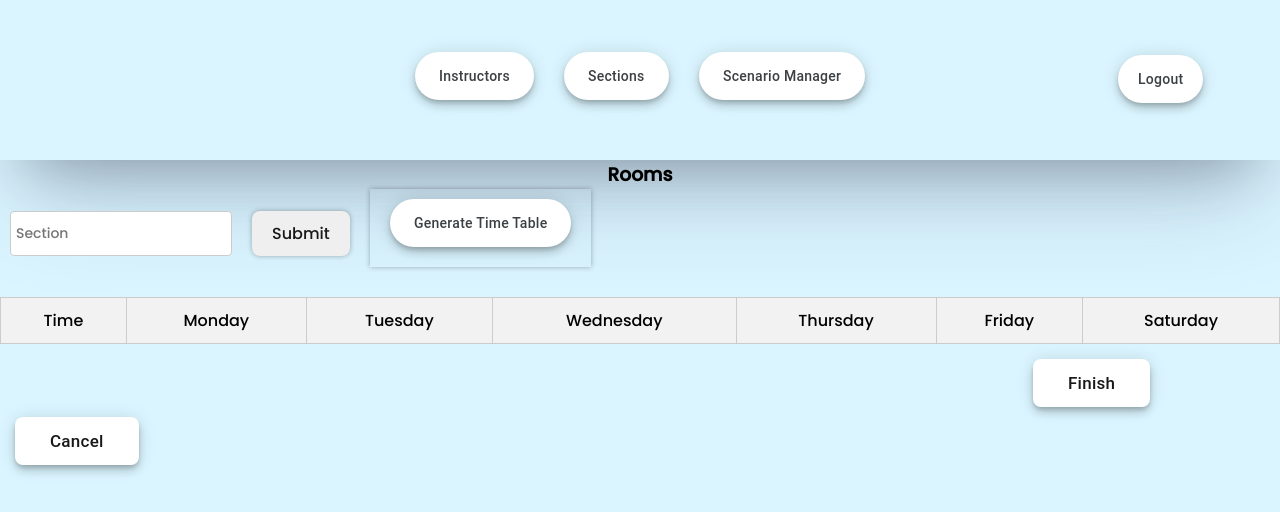
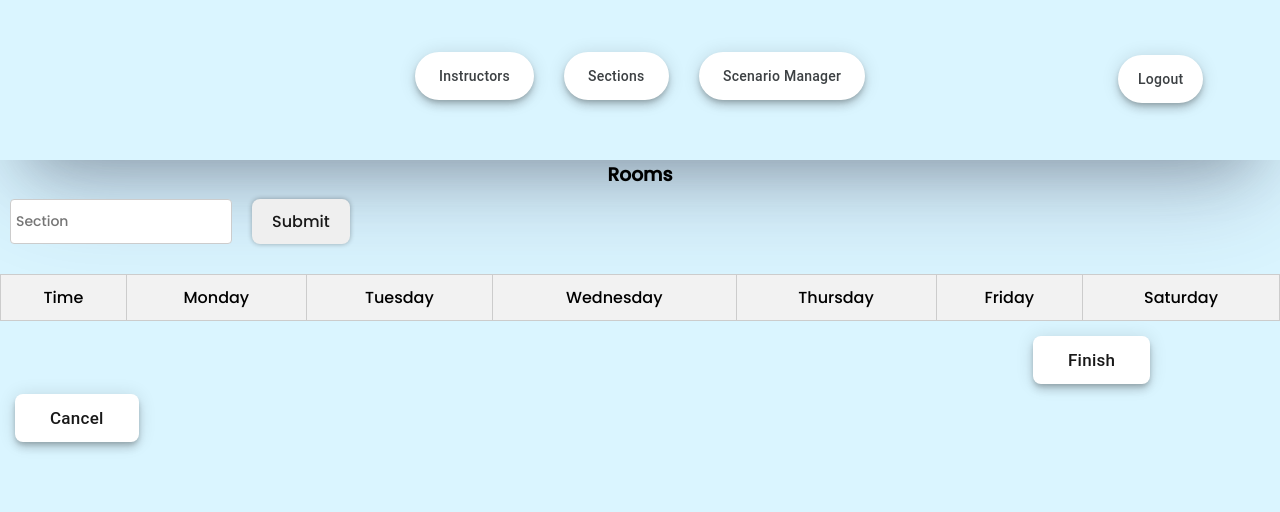
Before and after one commit to KushJoshi16/Time_Table_Application, a React (Create React App) app: page /rooms in a window 1280 px wide. Shown: the top 512 px of the page. Built offline with nearby package versions, Linux system fonts and the light colour scheme; no server answers; sample sign-in values are in the browser's storage.

Commit message:
Commented Generate button

```diff
--- a/src/components/rooms/Room.js
+++ b/src/components/rooms/Room.js
@@ -123,7 +123,7 @@ function Room() {
             <input type="submit" className="submitButton" onClick={InputSection} />
           </div>
         </div>
-        <div className="GenerateButton"><button onClick={generateData}>Generate Time Table</button></div>
+        {/* <div className="GenerateButton"><button onClick={generateData}>Generate Time Table</button></div> */}
       </div>
       <table id="scheduleTable">
         <thead>
```
